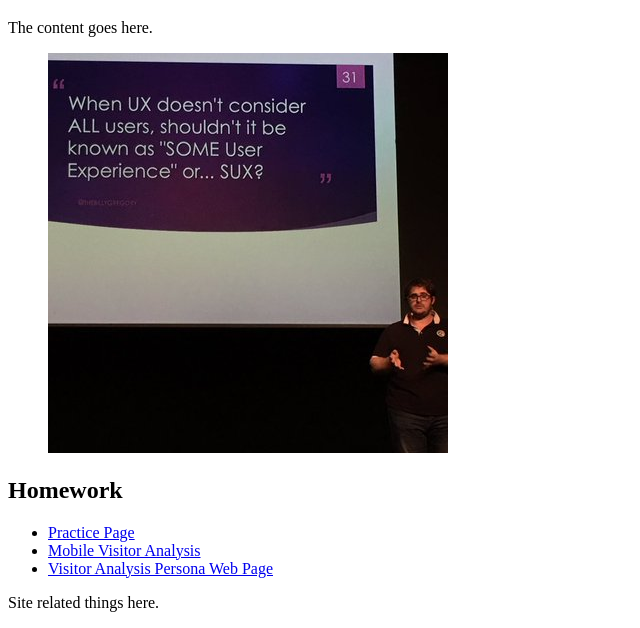
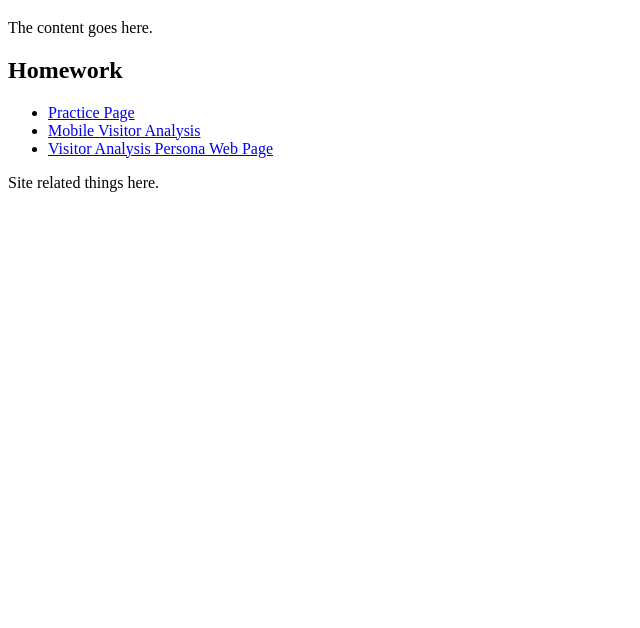
Before and after one commit to andreawag97/andreawag97.github.io, a plain HTML site: page index.html in a window 1280 px wide. Shown: the part 193-821 px from the top of the page, without its empty margins (0-640 px from the left). After the commit the page ends 800 px from the top, so only its background shows below. Drawn offline with Linux system fonts and the light colour scheme.

Commit message:
Homework
got rid of image on home page and added weather file

```diff
--- a/index.html
+++ b/index.html
@@ -18,9 +18,6 @@
     <main>
     <h1>Home</h1>
         <p>The content goes here.</p>
-        <figure>
-             <img alt="Picture of someone giving a presentation about sux" src="/images/sux.jpg">
-        </figure>
     <h2>Homework</h2>
 
     </main>
```
Also changed, not shown: javascript/weather.json (renamed from weather.json).
